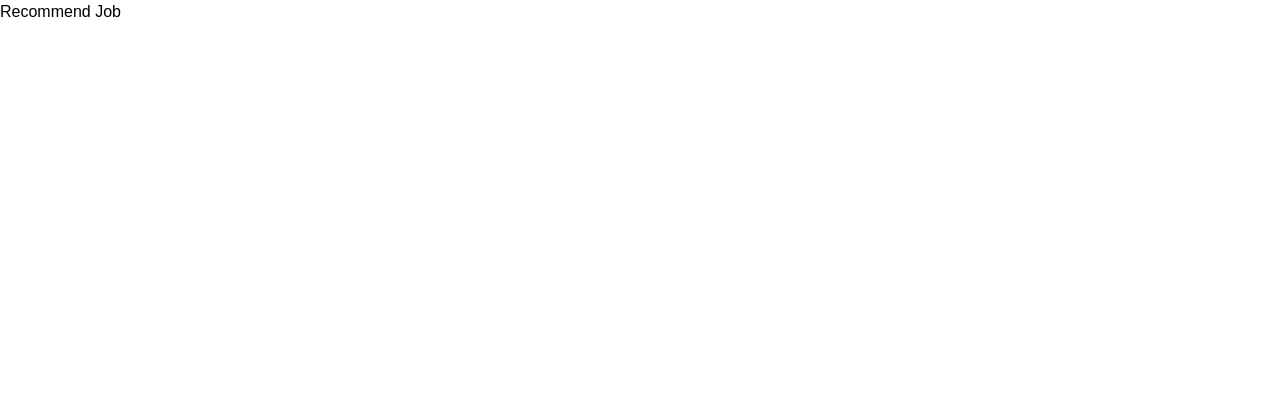
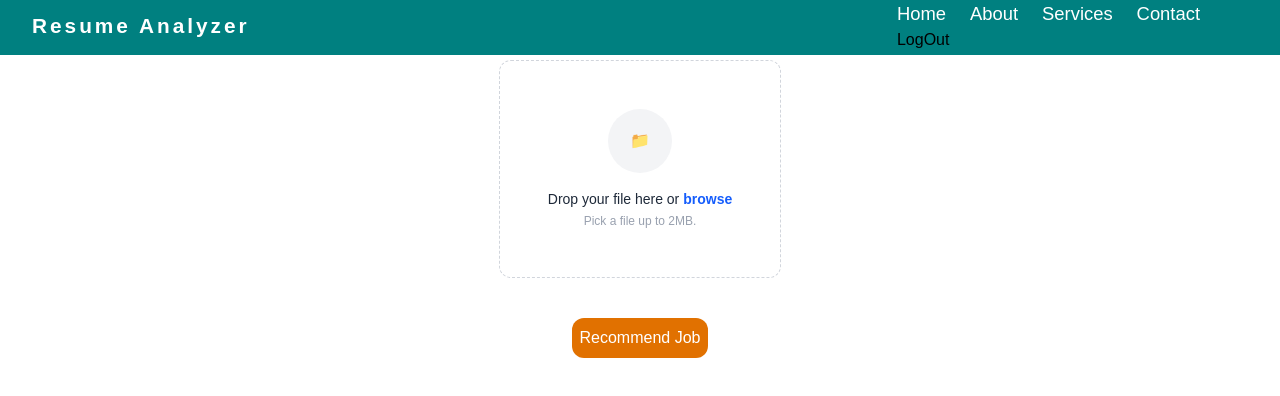
Before and after one commit to Sushant-Luitel/ResumeAnalyzer, a React (Vite) app in the folder frontend/: page /recommend-job in a window 1280 px wide. Shown: the top 396 px of the page. Built offline with nearby package versions, Linux system fonts and the light colour scheme; sample sign-in values are in the browser's storage.

Commit message:
feat(recommend-job): add new page

```diff
--- a/frontend/src/App.tsx
+++ b/frontend/src/App.tsx
@@ -1,49 +1,18 @@
-import { Route, Routes } from "react-router";
 import "./App.css";
 import { BrowserRouter } from "react-router-dom";
-import Home from "./pages/Home";
-import Login from "./components/auth/Login/Login";
+
 import AuthProvider from "./context/authContext";
-import Register from "./components/auth/Register/Register";
-import { ProtectedRoute } from "./ProtectedRoute";
+
 import { ToastContainer } from "react-toastify";
-import RecommendJob from "./components/RecommendJob/RecommendJob";
-import CalculateATS from "./components/CalculateATS/calculateATS";
+
+import { Layout } from "./Layout";
 
 function App() {
   return (
     <>
       <BrowserRouter>
         <AuthProvider>
-          <Routes>
-            <Route path="/login" element={<Login />} />
-            <Route path="/register" element={<Register />} />
-
-            <Route
-              path="/"
-              element={
-                <ProtectedRoute>
-                  <Home />
-                </ProtectedRoute>
-              }
-            />
-            <Route
-              path="/calculate-ats"
-              element={
-                <ProtectedRoute>
-                  <CalculateATS />
-                </ProtectedRoute>
-              }
-            />
-            <Route
-              path="/recommend-job"
-              element={
-                <ProtectedRoute>
-                  <RecommendJob />
-                </ProtectedRoute>
-              }
-            />
-          </Routes>
+          <Layout />
           <ToastContainer autoClose={2000} />
         </AuthProvider>
       </BrowserRouter>
--- /dev/null
+++ b/frontend/src/Layout.tsx
@@ -0,0 +1,48 @@
+import { Routes, Route, useLocation } from "react-router-dom";
+import Navbar from "./components/Navbar/Navbar";
+import Login from "./components/auth/Login/Login";
+import Register from "./components/auth/Register/Register";
+import { ProtectedRoute } from "./ProtectedRoute";
+import Home from "./pages/Home";
+import RecommendJob from "./components/RecommendJob/RecommendJob";
+import CalculateATS from "./components/CalculateATS/CalculateATS";
+
+export const Layout = () => {
+  const location = useLocation();
+  const hideNavbar =
+    location.pathname === "/login" || location.pathname === "/register";
+
+  return (
+    <>
+      {!hideNavbar && <Navbar />}
+      <Routes>
+        <Route path="/login" element={<Login />} />
+        <Route path="/register" element={<Register />} />
+        <Route
+          path="/"
+          element={
+            <ProtectedRoute>
+              <Home />
+            </ProtectedRoute>
+          }
+        />
+        <Route
+          path="/calculate-ats"
+          element={
+            <ProtectedRoute>
+              <CalculateATS />
+            </ProtectedRoute>
+          }
+        />
+        <Route
+          path="/recommend-job"
+          element={
+            <ProtectedRoute>
+              <RecommendJob />
+            </ProtectedRoute>
+          }
+        />
+      </Routes>
+    </>
+  );
+};
--- a/frontend/src/components/FileDropZone/MyDropZone.tsx
+++ b/frontend/src/components/FileDropZone/MyDropZone.tsx
@@ -2,23 +2,25 @@ import { useState, useCallback } from "react";
 import { FileRejection } from "react-dropzone";
 import { useDropzone } from "react-dropzone";
 import pdfLogo from "../../assets/pdf.png";
-import clsx from "clsx";
+
 import { useMutation } from "@tanstack/react-query";
 import axios from "axios";
 import { useAuth } from "../../context/authContext";
+import { toast } from "react-toastify";
 
-interface FileData {
+export interface FileData {
   file: File;
   preview: string;
 }
 
 const MyDropZone: React.FC = () => {
-  const [files, setFiles] = useState<FileData[]>([]);
   const [error, setError] = useState<string>("");
   const MAX_FILE_SIZE = 2 * 1024 * 1024; // 2MB
   const acceptedFormats = {
     "application/pdf": [".pdf"],
   };
+
+  const { files, setFiles } = useAuth();
 
   const { username, password } = useAuth();
 
@@ -35,6 +37,7 @@ const MyDropZone: React.FC = () => {
         file,
         preview: URL.createObjectURL(file),
       }));
+      uploadFile(newFiles[0]?.file);
       setFiles((prevFiles) => [...prevFiles, ...newFiles]);
     },
     []
@@ -44,13 +47,14 @@ const MyDropZone: React.FC = () => {
     onDrop,
     accept: acceptedFormats,
     maxSize: MAX_FILE_SIZE,
+    disabled: files.length > 0,
   });
 
   const removeFile = () => {
     setFiles([]);
   };
 
-  const { mutate: uploadFile } = useMutation({
+  const { mutate: uploadFile, isPending } = useMutation({
     mutationKey: ["uploadFile"],
     mutationFn: async (newFile: File) => {
       if (!newFile) {
@@ -73,19 +77,16 @@ const MyDropZone: React.FC = () => {
       );
       return response.data;
     },
-    onSuccess: () => {},
+    onSuccess: (res) => {
+      toast.success(res.message);
+    },
   });
-
+  console.log(isPending);
   return (
-    <div>
+    <div className="grid place-items-center gap-10">
       <div
         {...getRootProps()}
-        className={clsx(
-          " p-12 flex justify-center bg-white border border-dashed border-gray-300 rounded-xl ",
-          files.length > 0
-            ? "pointer-events-none opacity-80 "
-            : "cursor-pointer "
-        )}
+        className=" p-12 flex justify-center bg-white border border-dashed border-gray-300 rounded-xl  "
       >
         <input {...getInputProps()} />
         <div className="text-center">
@@ -125,13 +126,6 @@ const MyDropZone: React.FC = () => {
               </button>
             </div>
           </div>
-          <button
-            type="button"
-            className="py-3 px-4 inline-flex items-center gap-x-2 text-sm font-medium rounded-lg border border-teal-500 text-teal-500 hover:border-teal-400 hover:text-teal-400 focus:outline-none focus:border-teal-400 focus:text-teal-400 disabled:opacity-50 disabled:pointer-events-none"
-            onClick={() => uploadFile(files[0]?.file)}
-          >
-            Analayze My Resume
-          </button>
         </>
       )}
     </div>
--- a/frontend/src/components/Navbar/Navbar.tsx
+++ b/frontend/src/components/Navbar/Navbar.tsx
@@ -1,13 +1,16 @@
 import { Button } from "@mantine/core";
 import styles from "./Navbar.module.css";
 import { useAuth } from "../../context/authContext";
+import { Link } from "react-router-dom";
 const Navbar = () => {
   const { logOut } = useAuth();
   return (
     <div className={styles["navbar"]}>
       <div className={styles["navbar-container"]}>
         <div className={styles["left"]}>
-          <span className={styles["logo"]}>Resume Analyzer</span>
+          <Link className={styles["logo"]} to={"/"}>
+            Resume Analyzer
+          </Link>
         </div>
         <div className={styles["right"]}>
           <ul className={styles["navbar-links"]}>
--- a/frontend/src/components/RecommendJob/RecommendJob.tsx
+++ b/frontend/src/components/RecommendJob/RecommendJob.tsx
@@ -1,5 +1,29 @@
+import { toast } from "react-toastify";
+import Button from "../../design/Button";
+import ResumeUpload from "../ResumeUpload/ResumeUpload";
+import { useAuth } from "../../context/authContext";
+
 const RecommendJob = () => {
-  return <div>Recommend Job</div>;
+  const { files } = useAuth();
+
+  const handleRecommendation = () => {
+    if (files.length > 0) {
+      console.log("call api");
+    } else {
+      toast.error("Please Upload Your Resume ");
+    }
+  };
+  return (
+    <div className="grid place-items-center gap-10">
+      <ResumeUpload />
+      <Button
+        className="bg-amber-600 rounded-xl text-white px-2 py-2 cursor-pointer "
+        onClick={handleRecommendation}
+      >
+        Recommend Job
+      </Button>
+    </div>
+  );
 };
 
 export default RecommendJob;
--- a/frontend/src/context/authContext.tsx
+++ b/frontend/src/context/authContext.tsx
@@ -4,6 +4,7 @@ import { useContext, createContext, useState, useEffect } from "react";
 import { useLocation, useNavigate } from "react-router-dom";
 import { UserRegistration } from "../components/auth/Register/Register";
 import { toast } from "react-toastify";
+import { FileData } from "../components/FileDropZone/MyDropZone";
 
 const notify = () => toast("Registered Successfully!");
 const loginError = () => toast("Invalid Credentials");
@@ -16,6 +17,8 @@ interface AuthContextType {
   logOut: () => void;
   login: (loginCredentials: { username: string; password: string }) => void;
   registerUser: (newData: UserRegistration) => void;
+  files: FileData[];
+  setFiles: React.Dispatch<React.SetStateAction<FileData[]>>;
 }
 
 const AuthContext = createContext<AuthContextType | undefined>(undefined);
@@ -31,6 +34,8 @@ const AuthProvider: React.FC<{ children: React.ReactNode }> = ({
   const [token, setToken] = useState<string>(
     localStorage.getItem("token") || ""
   );
+  const [files, setFiles] = useState<FileData[]>([]);
+
   const navigate = useNavigate();
   const location = useLocation();
 
@@ -105,7 +110,16 @@ const AuthProvider: React.FC<{ children: React.ReactNode }> = ({
 
   return (
     <AuthContext.Provider
-      value={{ token, username, password, logOut, login, registerUser }}
+      value={{
+        token,
+        username,
+        password,
+        logOut,
+        login,
+        registerUser,
+        files,
+        setFiles,
+      }}
     >
       {children}
     </AuthContext.Provider>
```
